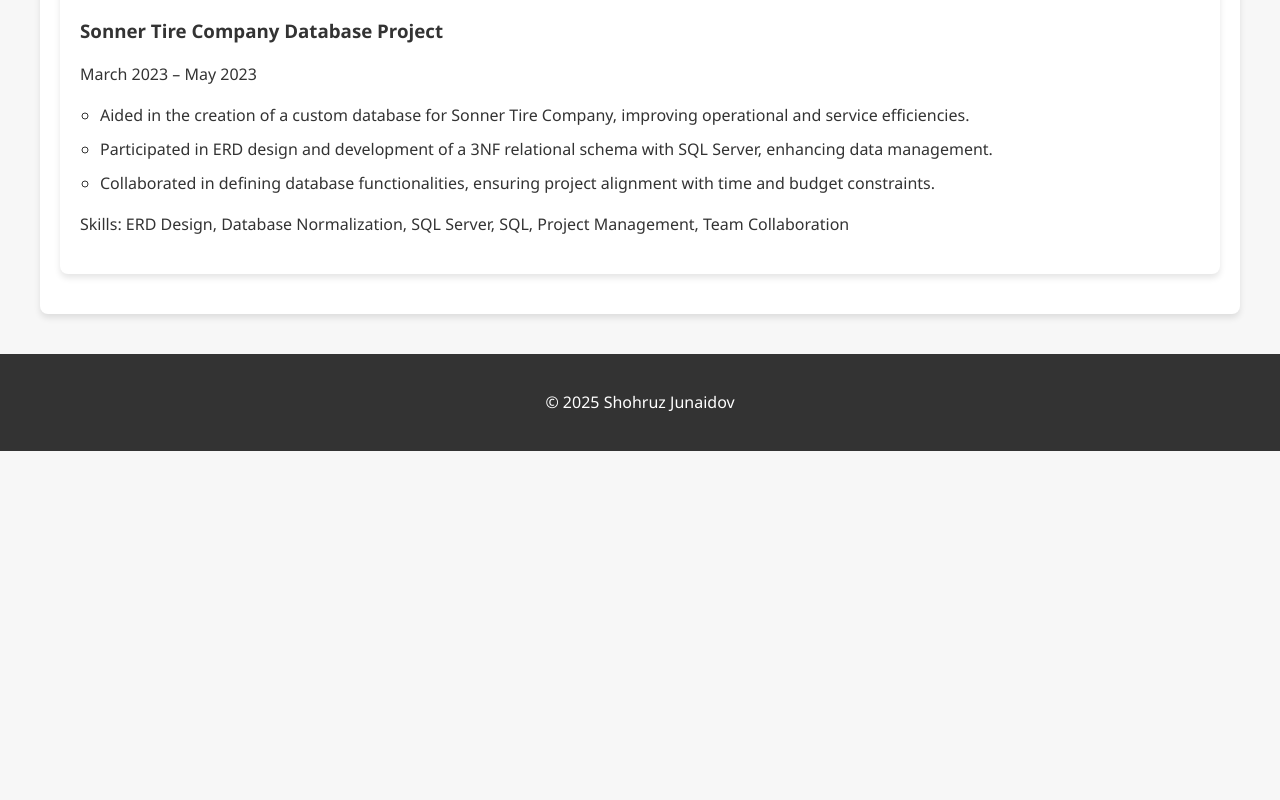
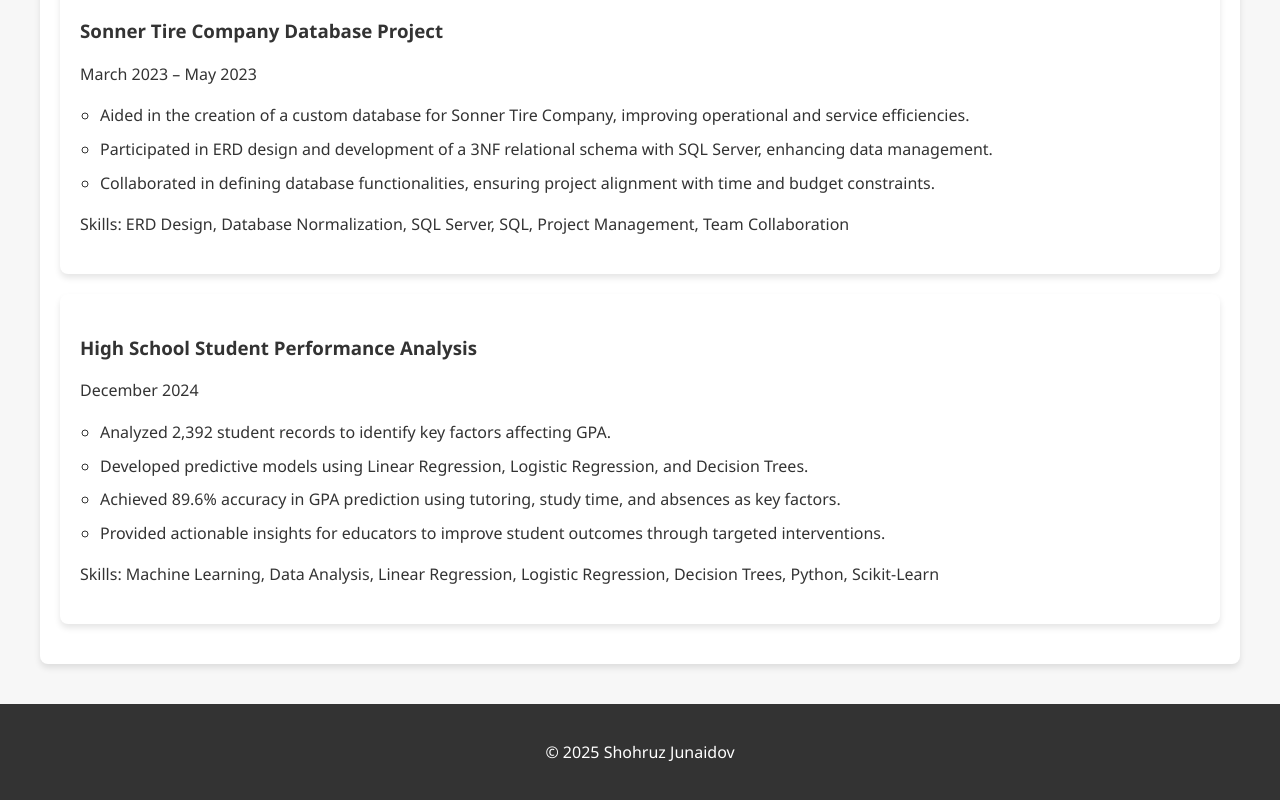
Before and after one commit to Shohruz2001/Shohruz2001.github.io, a plain HTML site: page projects.html in a window 1280 px wide. Shown: the part 951-1751 px from the top of the page. Before the commit the page ends 1402 px from the top, so only its background shows below. Drawn offline with Linux system fonts and the light colour scheme.

Commit message:
Update projects.html

```diff
--- a/projects.html
+++ b/projects.html
@@ -54,6 +54,17 @@
                 </ul>
                 <p>Skills: ERD Design, Database Normalization, SQL Server, SQL, Project Management, Team Collaboration</p>
             </div>
+            <div class="project">
+                <h3>High School Student Performance Analysis</h3>
+                <p>December 2024</p>
+                <ul>
+                    <li>Analyzed 2,392 student records to identify key factors affecting GPA.</li>
+                    <li>Developed predictive models using Linear Regression, Logistic Regression, and Decision Trees.</li>
+                    <li>Achieved 89.6% accuracy in GPA prediction using tutoring, study time, and absences as key factors.</li>
+                    <li>Provided actionable insights for educators to improve student outcomes through targeted interventions.</li>
+                </ul>
+                <p>Skills: Machine Learning, Data Analysis, Linear Regression, Logistic Regression, Decision Trees, Python, Scikit-Learn</p>
+            </div>
             <!-- More projects can be added here -->
         </section>
     </main>
```
